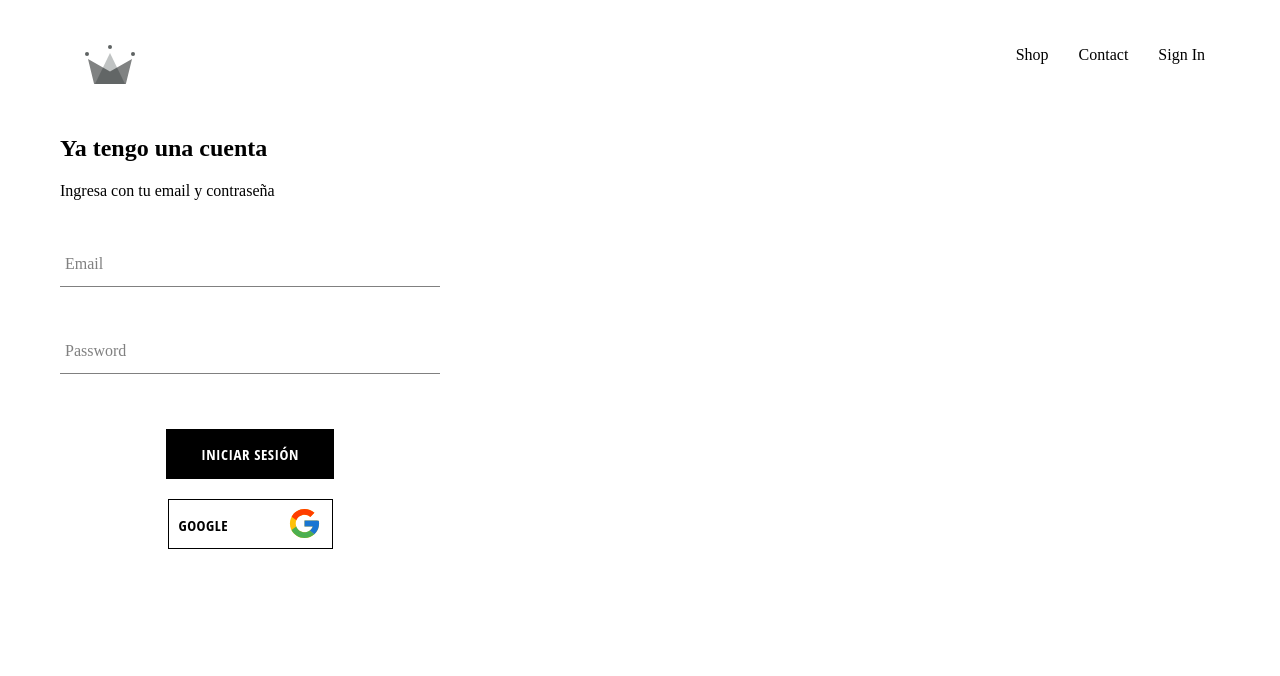
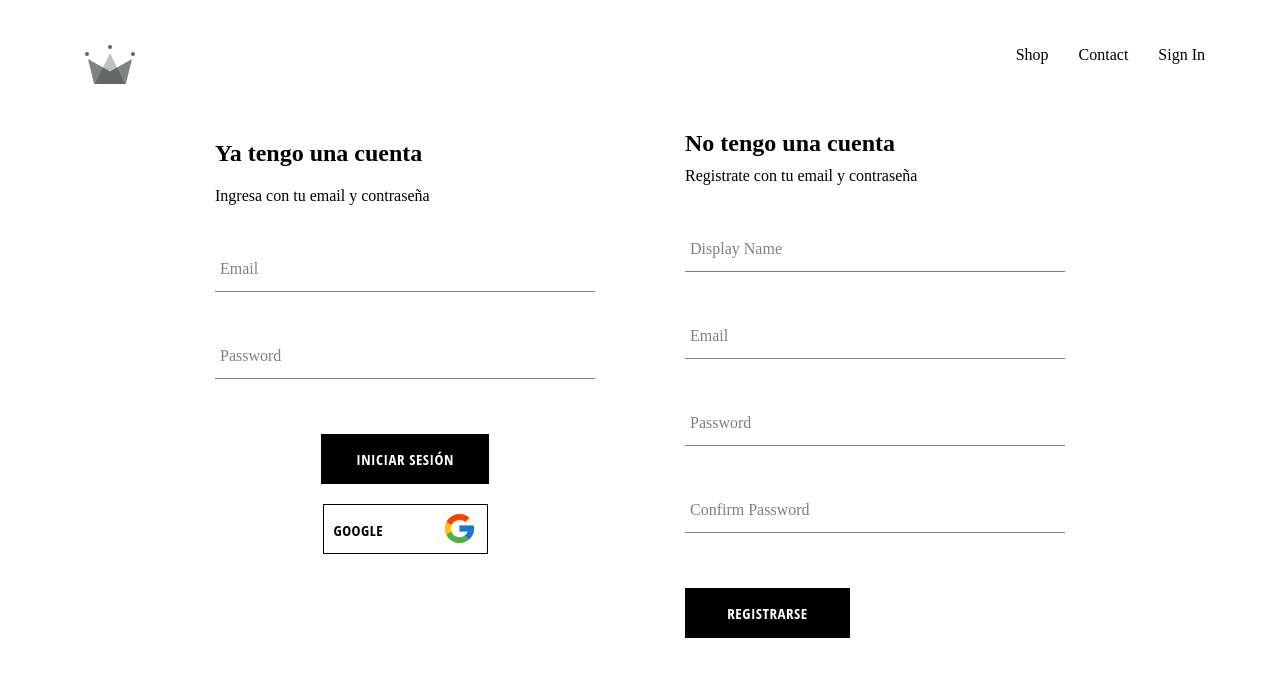
Before and after one commit to juadgarciagom/eshop-clothes, a React (Create React App) app: page /signin in a window 1280 px wide. Shown: the top 676 px of the page. Built offline with nearby package versions, Linux system fonts and the light colour scheme; no server answers; a web font is replaced by a local one.

Commit message:
Finished the sign page with register and sign components

```diff
--- a/src/components/sign-in/SignIn.jsx
+++ b/src/components/sign-in/SignIn.jsx
@@ -1,5 +1,5 @@
 import React from "react";
-import { signInWithGoogle } from "../../firebase/firebase.utils";
+import { auth, signInWithGoogle } from "../../firebase/firebase.utils";
 import CustomButton from "../custom-button/CustomButton";
 import FormInput from "../form-input/FormInput";
 import { ReactComponent as Logo } from "../../assets/img/google.svg";
@@ -16,10 +16,18 @@
         };
     }
 
-    handleSubmit = (event) => {
+    handleSubmit = async event => {
         event.preventDefault();
 
-        this.setState({ email: "", password: "" });
+        const { email, password } = this.state;
+
+        try {
+            await auth.signInWithEmailAndPassword(email, password);
+            this.setState({ email: "", password: "" });
+        } catch (error) {
+            console.log(error);
+        }
+
     };
 
     handleChange = (event) => {
--- /dev/null
+++ b/src/components/sign-up/SignUp.jsx
@@ -0,0 +1,101 @@
+import React from "react";
+import { auth, createUserProfileDocument } from "../../firebase/firebase.utils";
+import CustomButton from "../custom-button/CustomButton";
+import FormInput from "../form-input/FormInput";
+
+import '../sign-up/sign-up.scss'
+
+class SignUp extends React.Component {
+    constructor() {
+        super();
+
+        this.state = {
+            displayName: "",
+            email: "",
+            password: "",
+            confirmPassword: "",
+        };
+    }
+
+    //Submit the user to DB
+    handleSubmit = async event => {
+        event.preventDefault();
+
+        const { displayName, email, password, confirmPassword } = this.state;
+
+        if (password !== confirmPassword) {
+            alert('Contraseñas deben coincidir')
+            return
+        }
+
+        try {
+            const { user } = await auth.createUserWithEmailAndPassword(email, password)
+
+            await createUserProfileDocument(user, { displayName })
+
+            //Clear our form for the next user
+            this.setState({
+                displayName: "",
+                email: "",
+                password: "",
+                confirmPassword: "",
+            })
+
+        } catch (error) {
+            console.log(error);
+        }
+    }
+
+    handleChange = event => {
+        const { name, value } = event.target;
+
+        this.setState({ [name]: value })
+    }
+
+    render() {
+        const { displayName, email, password, confirmPassword } = this.state;
+        return (
+            <div className="sign-up">
+                <h2 className="title">No tengo una cuenta</h2>
+                <span>Registrate con tu email y contraseña</span>
+                <form className="signup-form" onSubmit={this.handleSubmit}>
+                    <FormInput
+                        type="text"
+                        name="displayName"
+                        value={displayName}
+                        onChange={this.handleChange}
+                        label="Display Name"
+                        required
+                    />
+                    <FormInput
+                        type="email"
+                        name="email"
+                        value={email}
+                        onChange={this.handleChange}
+                        label="Email"
+                        required
+                    />
+                    <FormInput
+                        type="password"
+                        name="password"
+                        value={password}
+                        onChange={this.handleChange}
+                        label="Password"
+                        required
+                    />
+                    <FormInput
+                        type="password"
+                        name="confirmPassword"
+                        value={confirmPassword}
+                        onChange={this.handleChange}
+                        label="Confirm Password"
+                        required
+                    />
+                    <CustomButton type="submit">Registrarse</CustomButton>
+                </form>
+            </div>
+        );
+    }
+}
+
+export default SignUp;
--- /dev/null
+++ b/src/components/sign-up/sign-up.scss
@@ -0,0 +1,9 @@
+.sign-up {
+    display: flex;
+    flex-direction: column;
+    width: 380px;
+
+    .title {
+        margin: 10px 0;
+    }
+}
--- a/src/pages/sign/SignPage.jsx
+++ b/src/pages/sign/SignPage.jsx
@@ -1,9 +1,13 @@
 import React from "react";
 import SignIn from "../../components/sign-in/SignIn";
+import SignUp from "../../components/sign-up/SignUp";
+
+import '../sign/sign-page.scss'
 
 const SignPage = () => {
     return <div className="sign-in-and-sign-up">
         <SignIn />
+        <SignUp />
     </div>;
 };
 
--- a/src/pages/sign/sign-page.scss
+++ b/src/pages/sign/sign-page.scss
@@ -0,0 +1,6 @@
+.sign-in-and-sign-up {
+    width: 850px;
+    display: flex;
+    justify-content: space-between;
+    margin: 30px auto;
+}
```
